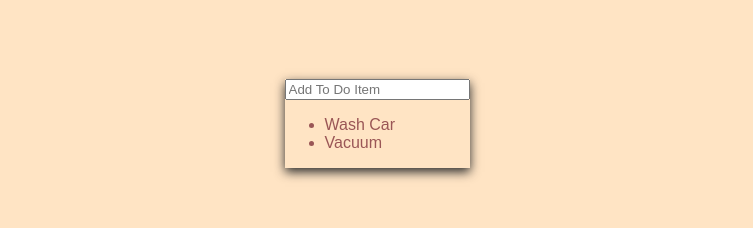
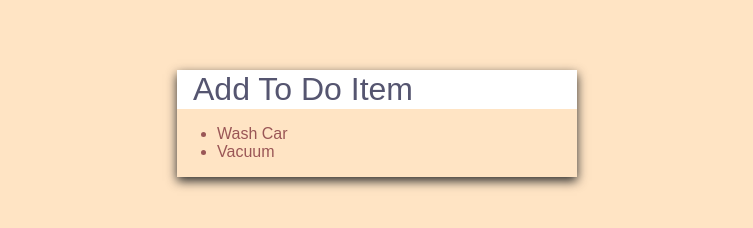
Before and after one commit to LRSORRENTI/To-Do-List, a plain HTML site: page index.html in a window 1280 px wide. Shown: the part 456-684 px from the top of the page, without its empty margins (263-1016 px from the left). Drawn offline with Linux system fonts and the light colour scheme.

Commit message:
Added styling to input

```diff
--- a/style.css
+++ b/style.css
@@ -23,4 +23,20 @@ h1 {
 
 form {
   box-shadow: 0 4px 10px rgb(44, 44, 44);
+  max-width: 100%;
+  width: 400px;
 }
+
+.input {
+  border: none;
+  color: navy;
+  font-size: 2rem;
+  padding-left: 1rem;
+  padding-right: 2rem;
+  display: block;
+  width: 100%;
+}
+
+input::placeholder {
+  color: rgb(85, 85, 112);
+}
```
